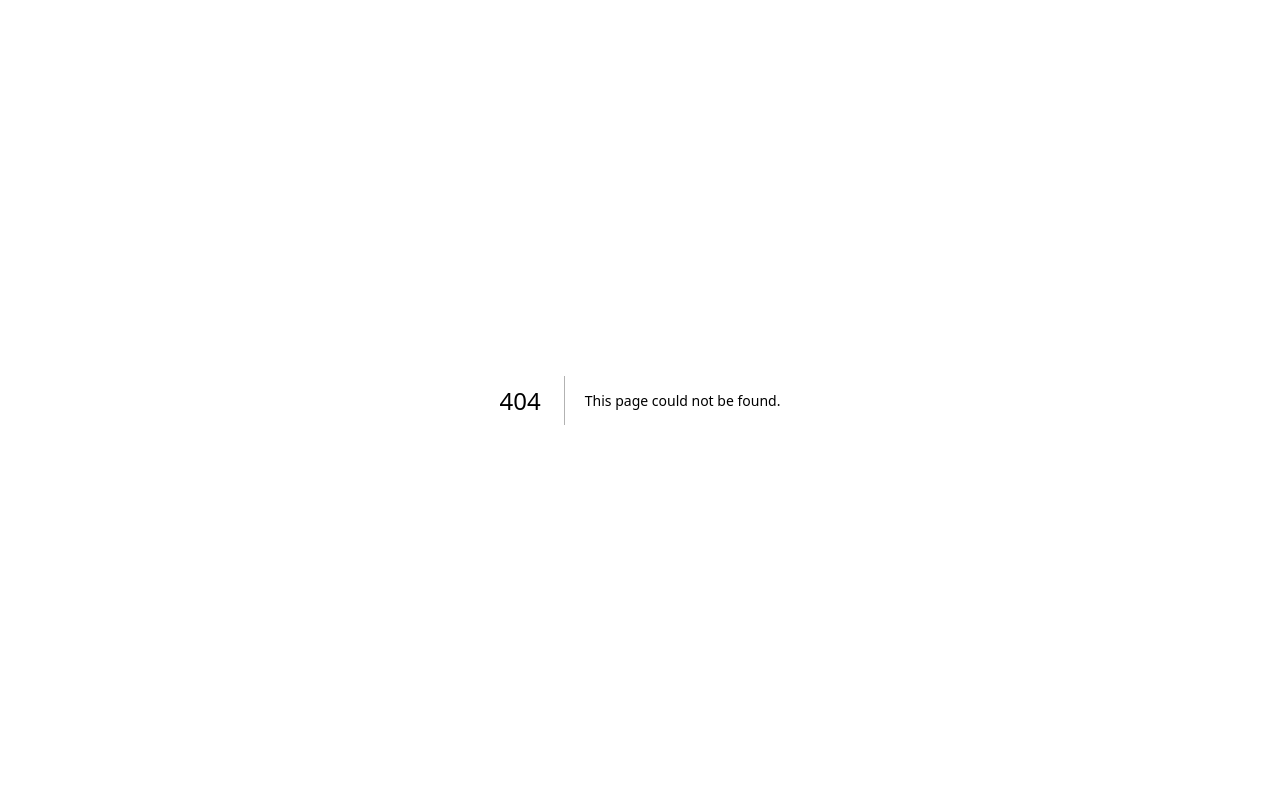
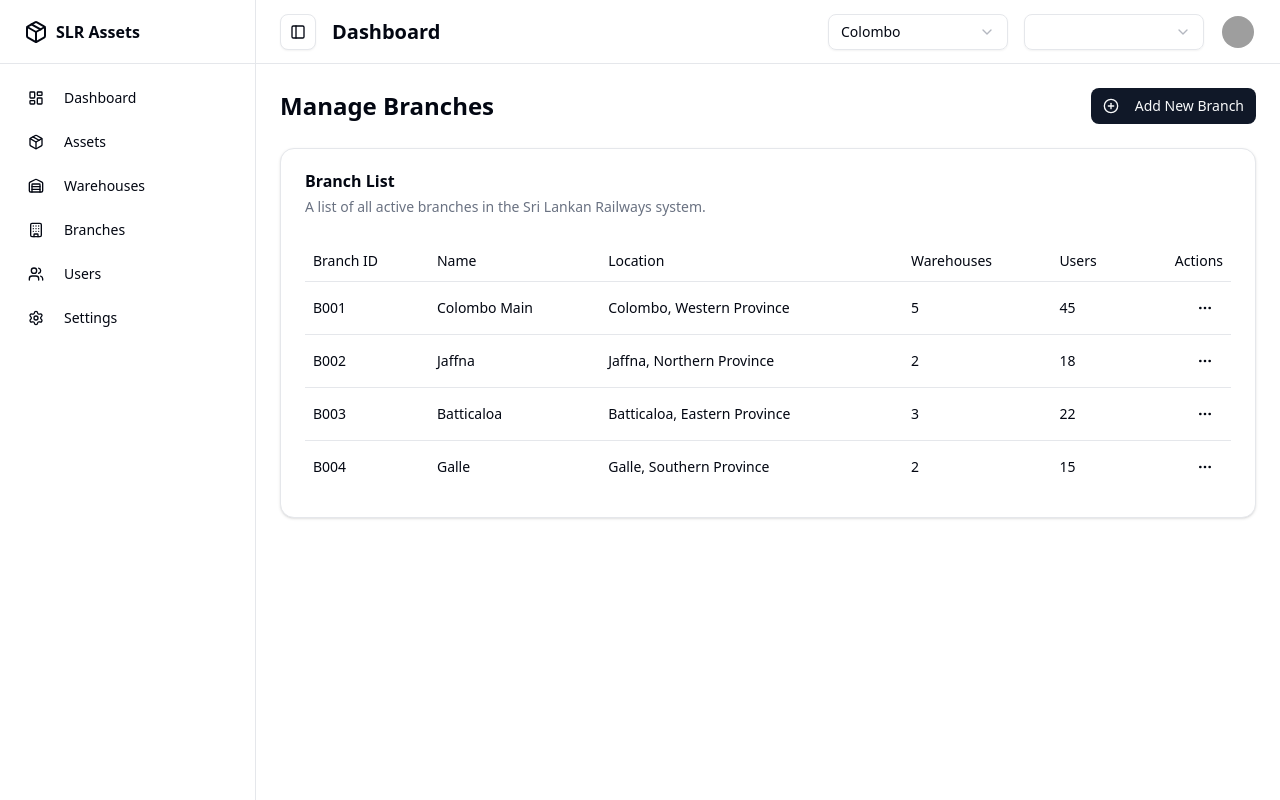
Before and after one commit to Sharjun-Hussain/railway-asset-system-frontend, a Next.js app: page /branches in a window 1280 px wide. Before the commit this address had no page. Built offline with nearby package versions, Linux system fonts and the light colour scheme; grey boxes are pictures that could not be loaded.

Commit message:
feat: add branch management dashboard with creation and listing capabilities

```diff
--- /dev/null
+++ b/src/app/(dashboard)/branches/page.jsx
@@ -0,0 +1,192 @@
+"use client";
+
+import { useState } from "react";
+import {
+  Card,
+  CardContent,
+  CardDescription,
+  CardHeader,
+  CardTitle,
+} from "@/components/ui/card";
+import {
+  Table,
+  TableBody,
+  TableCell,
+  TableHead,
+  TableHeader,
+  TableRow,
+} from "@/components/ui/table";
+import {
+  DropdownMenu,
+  DropdownMenuContent,
+  DropdownMenuItem,
+  DropdownMenuLabel,
+  DropdownMenuTrigger,
+} from "@/components/ui/dropdown-menu";
+import {
+  Dialog,
+  DialogContent,
+  DialogDescription,
+  DialogFooter,
+  DialogHeader,
+  DialogTitle,
+  DialogTrigger,
+} from "@/components/ui/dialog";
+import { Button } from "@/components/ui/button";
+import { Input } from "@/components/ui/input";
+import { Label } from "@/components/ui/label";
+import { PlusCircle, MoreHorizontal, Edit, Trash2 } from "lucide-react";
+
+const dummyBranches = [
+  {
+    id: "B001",
+    name: "Colombo Main",
+    location: "Colombo, Western Province",
+    warehouses: 5,
+    users: 45,
+  },
+  {
+    id: "B002",
+    name: "Jaffna",
+    location: "Jaffna, Northern Province",
+    warehouses: 2,
+    users: 18,
+  },
+  {
+    id: "B003",
+    name: "Batticaloa",
+    location: "Batticaloa, Eastern Province",
+    warehouses: 3,
+    users: 22,
+  },
+  {
+    id: "B004",
+    name: "Galle",
+    location: "Galle, Southern Province",
+    warehouses: 2,
+    users: 15,
+  },
+];
+
+export default function BranchesPage() {
+  const [isModalOpen, setIsModalOpen] = useState(false);
+
+  return (
+    <div className="flex flex-col gap-6">
+      <div className="flex items-center justify-between">
+        <h1 className="text-2xl font-bold">Manage Branches</h1>
+        <Dialog open={isModalOpen} onOpenChange={setIsModalOpen}>
+          <DialogTrigger asChild>
+            <Button>
+              <PlusCircle className="mr-2 h-4 w-4" /> Add New Branch
+            </Button>
+          </DialogTrigger>
+          <DialogContent className="sm:max-w-[425px]">
+            <DialogHeader>
+              <DialogTitle>Add New Branch</DialogTitle>
+              <DialogDescription>
+                Fill in the details for the new branch.
+              </DialogDescription>
+            </DialogHeader>
+            <div className="grid gap-4 py-4">
+              <div className="grid grid-cols-4 items-center gap-4">
+                <Label htmlFor="branch-name" className="text-right">
+                  Name
+                </Label>
+                <Input
+                  id="branch-name"
+                  placeholder="e.g., Colombo Main"
+                  className="col-span-3"
+                />
+              </div>
+              <div className="grid grid-cols-4 items-center gap-4">
+                <Label htmlFor="branch-code" className="text-right">
+                  Code
+                </Label>
+                <Input
+                  id="branch-code"
+                  placeholder="e.g., B005"
+                  className="col-span-3"
+                />
+              </div>
+              <div className="grid grid-cols-4 items-center gap-4">
+                <Label htmlFor="branch-location" className="text-right">
+                  Location
+                </Label>
+                <Input
+                  id="branch-location"
+                  placeholder="e.g., Kandy, Central Province"
+                  className="col-span-3"
+                />
+              </div>
+            </div>
+            <DialogFooter>
+              <Button variant="outline" onClick={() => setIsModalOpen(false)}>
+                Cancel
+              </Button>
+              <Button type="submit">Save Branch</Button>
+            </DialogFooter>
+          </DialogContent>
+        </Dialog>
+      </div>
+      <Card>
+        <CardHeader>
+          <CardTitle>Branch List</CardTitle>
+          <CardDescription>
+            A list of all active branches in the Sri Lankan Railways system.
+          </CardDescription>
+        </CardHeader>
+        <CardContent>
+          <Table>
+            <TableHeader>
+              <TableRow>
+                <TableHead>Branch ID</TableHead>
+                <TableHead>Name</TableHead>
+                <TableHead>Location</TableHead>
+                <TableHead>Warehouses</TableHead>
+                <TableHead>Users</TableHead>
+                <TableHead className="text-right">Actions</TableHead>
+              </TableRow>
+            </TableHeader>
+            <TableBody>
+              {dummyBranches.map((branch) => (
+                <TableRow key={branch.id}>
+                  <TableCell className="font-medium">{branch.id}</TableCell>
+                  <TableCell>{branch.name}</TableCell>
+                  <TableCell>{branch.location}</TableCell>
+                  <TableCell>{branch.warehouses}</TableCell>
+                  <TableCell>{branch.users}</TableCell>
+                  <TableCell className="text-right">
+                    <DropdownMenu>
+                      <DropdownMenuTrigger asChild>
+                        <Button variant="ghost" size="icon">
+                          <MoreHorizontal className="h-4 w-4" />
+                          <span className="sr-only">Actions</span>
+                        </Button>
+                      </DropdownMenuTrigger>
+                      <DropdownMenuContent align="end">
+                        <DropdownMenuLabel>Actions</DropdownMenuLabel>
+                        <DropdownMenuItem
+                          onClick={() => {
+                            setIsModalOpen(true);
+                          }}
+                        >
+                          <Edit className="mr-2 h-4 w-4" />
+                          Edit
+                        </DropdownMenuItem>
+                        <DropdownMenuItem className="text-red-600">
+                          <Trash2 className="mr-2 h-4 w-4" />
+                          Delete
+                        </DropdownMenuItem>
+                      </DropdownMenuContent>
+                    </DropdownMenu>
+                  </TableCell>
+                </TableRow>
+              ))}
+            </TableBody>
+          </Table>
+        </CardContent>
+      </Card>
+    </div>
+  );
+}
```
